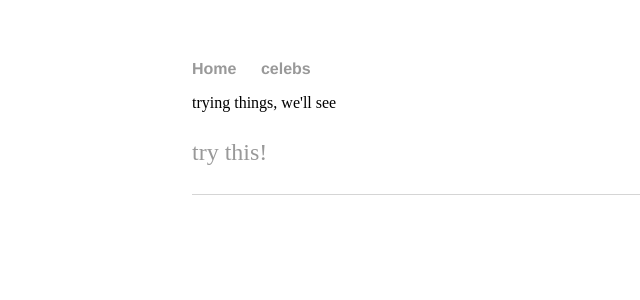
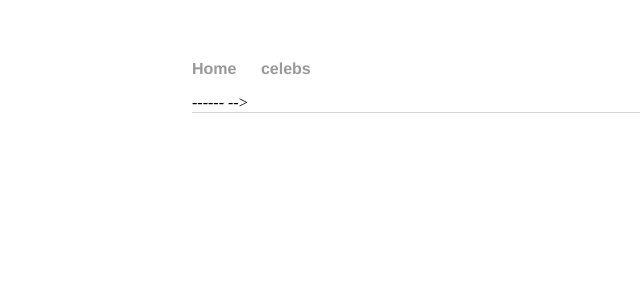
Before and after one commit to rthngl/rthngl.github.io, a Jekyll site: the page built from index.html, in a window 1280 px wide. Shown: the top 300 px of the page, without its empty margins (0-640 px from the left). Built offline with Jekyll 4.4.1, drawn with Linux system fonts in a browser that asks for light colours.

Commit message:
Update index.html

```diff
--- a/index.html
+++ b/index.html
@@ -1,10 +1,10 @@
 ---
 layout: default
-title: this is a test!
+title: placeholder
 ---
 <div class="blurb"
-     <h1>trying things, we'll see</h1>
-<p><a href="/celebs">try this!</a></p>
-</div><!-- /.blurb -->
+     <h1>------</h1>
+<!-- <p><a href="/celebs">try this!</a></p>
+</div><!-- /.blurb --> -->
 
 <!-- built using http://jmcglone.com/guides/github-pages/ -->
```
